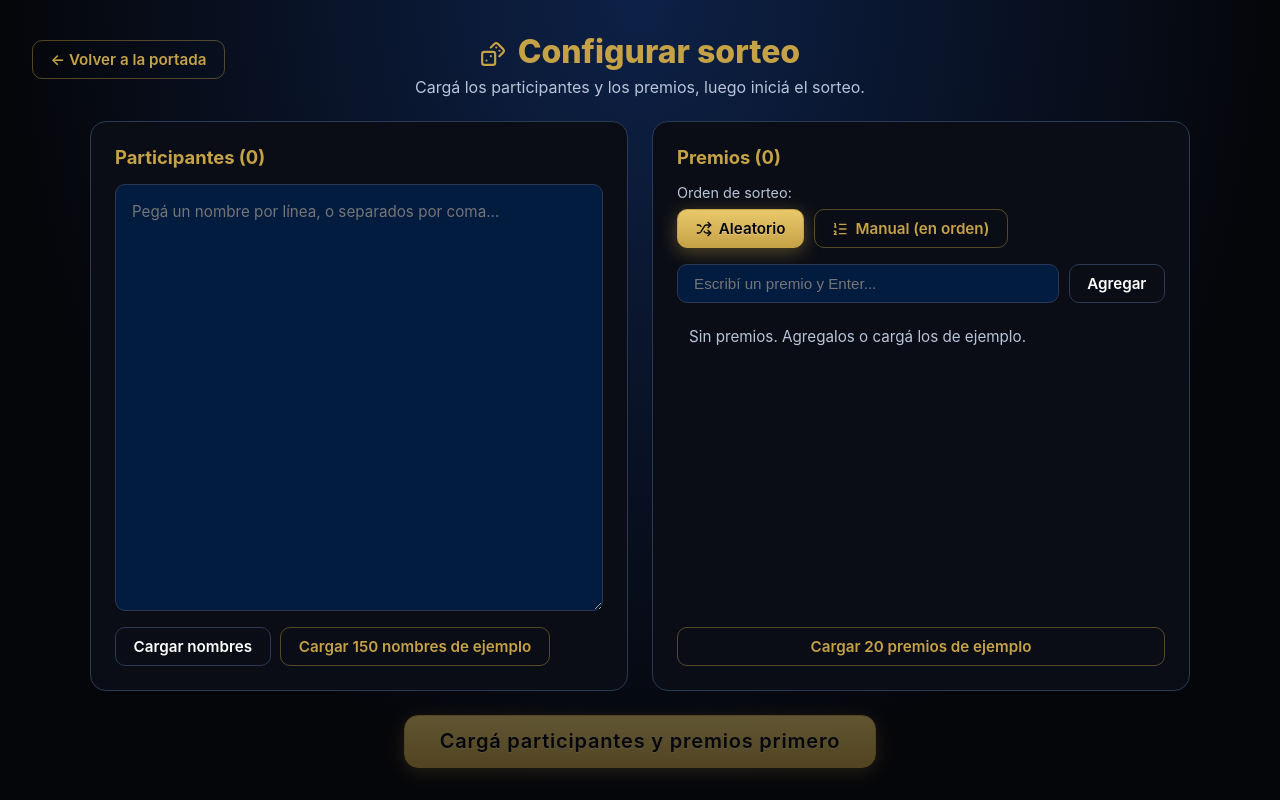
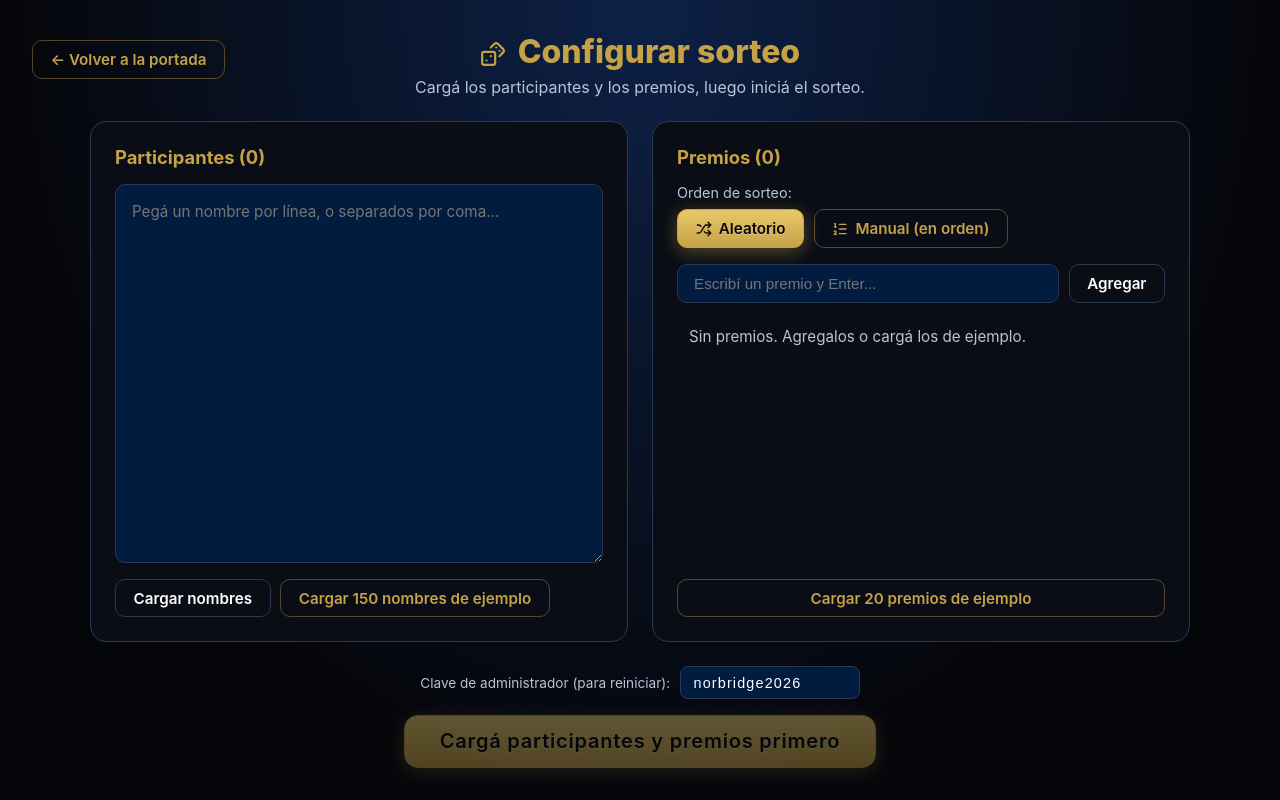
Before and after one commit to rgcandia/sorteo-norbridge, a React (Vite) app: page / in a window 1280 px wide. Both pictures are taken after a click on the button "¡QUE EMPIECEN LOS JUEGOS!". Built offline with nearby package versions, Linux system fonts and the light colour scheme.

Commit message:
feat: botón reiniciar todo con confirmación y clave de admin configurable

```diff
--- a/src/App.tsx
+++ b/src/App.tsx
@@ -15,6 +15,7 @@ export default function App() {
     resultados,
     premioActual,
     ordenPremios,
+    claveAdmin,
     cargarNombres,
     cargarPremios,
     moverPremio,
@@ -22,6 +23,9 @@ export default function App() {
     sortearPremio,
     sortearGanador,
     reiniciar,
+    setClaveAdmin,
+    verificarClave,
+    borrarTodo,
   } = useLottery()
 
   switch (pantalla) {
@@ -34,10 +38,12 @@ export default function App() {
           nombres={nombres}
           premios={premios}
           ordenPremios={ordenPremios}
+          claveAdmin={claveAdmin}
           cargarNombres={cargarNombres}
           cargarPremios={cargarPremios}
           moverPremio={moverPremio}
           setOrden={setOrden}
+          setClaveAdmin={setClaveAdmin}
           onComenzar={() => setPantalla('lottery')}
           onVolver={() => setPantalla('splash')}
         />
@@ -61,7 +67,9 @@ export default function App() {
       return (
         <ResultsScreen
           resultados={resultados}
-          onReiniciar={() => { reiniciar(); setPantalla('setup') }}
+          verificarClave={verificarClave}
+          onNuevoSorteo={() => { reiniciar(); setPantalla('setup') }}
+          onReiniciarTodo={() => { borrarTodo(); setPantalla('setup') }}
           onVolver={() => setPantalla('splash')}
         />
       )
--- a/src/components/ResultsScreen.tsx
+++ b/src/components/ResultsScreen.tsx
@@ -1,14 +1,35 @@
-import { motion } from 'framer-motion'
-import { Trophy } from 'lucide-react'
+import { useState } from 'react'
+import { motion, AnimatePresence } from 'framer-motion'
+import { Trophy, RotateCcw, X } from 'lucide-react'
 import type { Resultado } from '../hooks/useLottery'
 
 interface ResultsScreenProps {
   resultados: Resultado[]
-  onReiniciar: () => void
+  verificarClave: (clave: string) => boolean
+  onNuevoSorteo: () => void
+  onReiniciarTodo: () => void
   onVolver: () => void
 }
 
-export default function ResultsScreen({ resultados, onReiniciar, onVolver }: ResultsScreenProps) {
+export default function ResultsScreen({
+  resultados,
+  verificarClave,
+  onNuevoSorteo,
+  onReiniciarTodo,
+  onVolver,
+}: ResultsScreenProps) {
+  const [mostrarReset, setMostrarReset] = useState(false)
+  const [clave, setClave] = useState('')
+  const [error, setError] = useState(false)
+
+  function confirmarReset() {
+    if (verificarClave(clave.trim())) {
+      onReiniciarTodo()
+    } else {
+      setError(true)
+    }
+  }
+
   return (
     <div className="results">
       <motion.h1
@@ -57,13 +78,62 @@ export default function ResultsScreen({ resultados, onReiniciar, onVolver }: Res
       </motion.div>
 
       <div className="results-acciones">
-        <button className="btn btn-primary btn-grande" onClick={onReiniciar}>
+        <button className="btn btn-primary btn-grande" onClick={onNuevoSorteo}>
           Nuevo sorteo
         </button>
         <button className="btn btn-ghost" onClick={onVolver}>
           Volver al inicio
         </button>
+        <button className="btn btn-danger" onClick={() => { setMostrarReset(true); setClave(''); setError(false); }}>
+          <RotateCcw size={16} /> Reiniciar todo
+        </button>
       </div>
+
+      {/* Modal de confirmación con clave de admin */}
+      <AnimatePresence>
+        {mostrarReset && (
+          <motion.div
+            className="modal-overlay"
+            initial={{ opacity: 0 }}
+            animate={{ opacity: 1 }}
+            exit={{ opacity: 0 }}
+          >
+            <motion.div
+              className="modal-confirmar"
+              initial={{ scale: 0.85, opacity: 0 }}
+              animate={{ scale: 1, opacity: 1 }}
+              exit={{ scale: 0.85, opacity: 0 }}
+            >
+              <h3 className="modal-confirmar-titulo">Reiniciar sorteo</h3>
+              <p className="modal-confirmar-texto">
+                Se borrarán <strong>todos</strong> los participantes, premios y resultados.
+                Esta acción no se puede deshacer.
+              </p>
+              <input
+                type="password"
+                className="modal-confirmar-input"
+                placeholder="Clave de administrador"
+                value={clave}
+                onChange={(e) => { setClave(e.target.value); setError(false); }}
+                onKeyDown={(e) => e.key === 'Enter' && confirmarReset()}
+                autoFocus
+              />
+              {error && <p className="modal-confirmar-error">Clave incorrecta.</p>}
+              <div className="modal-acciones">
+                <button className="btn btn-ghost" onClick={() => setMostrarReset(false)}>
+                  Cancelar
+                </button>
+                <button className="btn btn-danger" onClick={confirmarReset}>
+                  <RotateCcw size={16} /> Confirmar y borrar
+                </button>
+              </div>
+              <button className="btn-x modal-cerrar" onClick={() => setMostrarReset(false)}>
+                <X size={20} />
+              </button>
+            </motion.div>
+          </motion.div>
+        )}
+      </AnimatePresence>
     </div>
   )
 }
--- a/src/components/SetupScreen.tsx
+++ b/src/components/SetupScreen.tsx
@@ -7,10 +7,12 @@ interface SetupScreenProps {
   nombres: string[]
   premios: string[]
   ordenPremios: OrdenPremios
+  claveAdmin: string
   cargarNombres: (texto: string) => number
   cargarPremios: (lista: string[]) => void
   moverPremio: (idx: number, dir: -1 | 1) => void
   setOrden: (o: OrdenPremios) => void
+  setClaveAdmin: (clave: string) => void
   onComenzar: () => void
   onVolver: () => void
 }
@@ -19,15 +21,18 @@ export default function SetupScreen({
   nombres,
   premios,
   ordenPremios,
+  claveAdmin,
   cargarNombres,
   cargarPremios,
   moverPremio,
   setOrden,
+  setClaveAdmin,
   onComenzar,
   onVolver,
 }: SetupScreenProps) {
   const [textoNombres, setTextoNombres] = useState(nombres.join('\n'))
   const [nuevoPremio, setNuevoPremio] = useState('')
+  const [claveLocal, setClaveLocal] = useState(claveAdmin)
 
   function handleCargarSeed() {
     const n = NOMBRES_SEED.join('\n')
@@ -135,6 +140,17 @@ export default function SetupScreen({
       </div>
 
       <footer className="setup-footer">
+        <div className="setup-footer-contenido">
+          <div className="clave-admin">
+            <label className="clave-admin-label">Clave de administrador (para reiniciar):</label>
+            <input
+              type="text"
+              className="clave-admin-input"
+              value={claveLocal}
+              onChange={(e) => setClaveLocal(e.target.value)}
+              onBlur={() => setClaveAdmin(claveLocal.trim() || claveAdmin)}
+            />
+          </div>
           <button
             className="btn btn-primary btn-grande"
             onClick={onComenzar}
@@ -144,6 +160,7 @@ export default function SetupScreen({
               ? 'Cargá participantes y premios primero'
               : `Empezar sorteo (${nombres.length} participantes, ${premios.length} premios)`}
           </button>
+        </div>
       </footer>
     </div>
   )
--- a/src/hooks/useLottery.ts
+++ b/src/hooks/useLottery.ts
@@ -10,6 +10,9 @@ const K_NOMBRES = 'sorteo_nombres'
 const K_PREMIOS = 'sorteo_premios'
 const K_RESULTADOS = 'sorteo_resultados'
 const K_ORDEN = 'sorteo_orden'
+const K_CLAVE = 'sorteo_clave'
+
+const CLAVE_DEFAULT = 'norbridge2026'
 
 function leer<T>(key: string): T | null {
   try {
@@ -32,12 +35,14 @@ export function useLottery() {
   const [resultados, setResultados] = useState<Resultado[]>([])
   const [premioActual, setPremioActual] = useState<string | null>(null)
   const [ordenPremios, setOrdenPremios] = useState<OrdenPremios>('aleatorio')
+  const [claveAdmin, setClaveAdminState] = useState<string>(CLAVE_DEFAULT)
 
   useEffect(() => {
     setNombres(leer<string[]>(K_NOMBRES) ?? [])
     setPremios(leer<string[]>(K_PREMIOS) ?? [])
     setResultados(leer<Resultado[]>(K_RESULTADOS) ?? [])
     setOrdenPremios(leer<OrdenPremios>(K_ORDEN) ?? 'aleatorio')
+    setClaveAdminState(leer<string>(K_CLAVE) ?? CLAVE_DEFAULT)
   }, [])
 
   const cargarNombres = useCallback((texto: string) => {
@@ -112,6 +117,13 @@ export function useLottery() {
     guardar(K_RESULTADOS, [])
   }, [])
 
+  const setClaveAdmin = useCallback((clave: string) => {
+    setClaveAdminState(clave)
+    guardar(K_CLAVE, clave)
+  }, [])
+
+  const verificarClave = useCallback((clave: string) => clave === claveAdmin, [claveAdmin])
+
   const borrarTodo = useCallback(() => {
     setNombres([])
     setPremios([])
@@ -128,6 +140,7 @@ export function useLottery() {
     resultados,
     premioActual,
     ordenPremios,
+    claveAdmin,
     cargarNombres,
     cargarPremios,
     moverPremio,
@@ -135,6 +148,8 @@ export function useLottery() {
     sortearPremio,
     sortearGanador,
     reiniciar,
+    setClaveAdmin,
+    verificarClave,
     borrarTodo,
   }
 }
--- a/src/index.css
+++ b/src/index.css
@@ -618,6 +618,40 @@ button {
   padding-top: 1.5rem;
 }
 
+.setup-footer-contenido {
+  display: flex;
+  flex-direction: column;
+  align-items: center;
+  gap: 1rem;
+}
+
+.clave-admin {
+  display: flex;
+  align-items: center;
+  gap: 0.6rem;
+}
+
+.clave-admin-label {
+  color: var(--texto-suave);
+  font-size: 0.85rem;
+}
+
+.clave-admin-input {
+  background: var(--navy-dark);
+  border: 1px solid var(--borde);
+  border-radius: 8px;
+  color: var(--texto);
+  padding: 0.45rem 0.8rem;
+  font-size: 0.9rem;
+  letter-spacing: 0.08em;
+  width: 180px;
+}
+
+.clave-admin-input:focus {
+  outline: none;
+  border-color: var(--dorado);
+}
+
 .empty {
   color: var(--texto-suave);
 }
@@ -764,6 +798,78 @@ button {
   gap: 0.5rem;
 }
 
+/* ===== Botón danger (reset) ===== */
+.btn-danger {
+  background: transparent;
+  border: 1px solid rgba(220, 80, 80, 0.5);
+  color: #e88;
+  display: inline-flex;
+  align-items: center;
+  gap: 0.45rem;
+  justify-content: center;
+  padding: 0.55rem 1.1rem;
+  border-radius: 10px;
+  font-size: 0.95rem;
+  font-weight: 600;
+  transition: all 0.15s ease;
+}
+
+.btn-danger:hover {
+  background: rgba(220, 80, 80, 0.12);
+  border-color: #e88;
+}
+
+/* ===== Modal confirmación reset ===== */
+.modal-confirmar {
+  position: relative;
+  display: flex;
+  flex-direction: column;
+  gap: 0.9rem;
+  background: radial-gradient(ellipse at top, #1a1330, var(--negro));
+  border: 2px solid rgba(220, 80, 80, 0.6);
+  border-radius: 20px;
+  padding: 2rem;
+  max-width: min(90vw, 440px);
+  width: 100%;
+  box-shadow: 0 20px 60px rgba(0, 0, 0, 0.7);
+}
+
+.modal-confirmar-titulo {
+  color: #e88;
+  font-size: 1.3rem;
+}
+
+.modal-confirmar-texto {
+  color: var(--texto-suave);
+  line-height: 1.5;
+}
+
+.modal-confirmar-input {
+  background: var(--navy-dark);
+  border: 1px solid var(--borde);
+  border-radius: 10px;
+  color: var(--texto);
+  padding: 0.7rem 1rem;
+  font-size: 1rem;
+  letter-spacing: 0.1em;
+}
+
+.modal-confirmar-input:focus {
+  outline: none;
+  border-color: #e88;
+}
+
+.modal-confirmar-error {
+  color: #e88;
+  font-size: 0.85rem;
+}
+
+.modal-cerrar {
+  position: absolute;
+  top: 0.6rem;
+  right: 0.6rem;
+}
+
 /* ===== Responsive ===== */
 @media (max-width: 768px) {
   .setup-grid { grid-template-columns: 1fr; }
```
Also changed, not shown: 1 other file (tests, documents, lock files or other folders). Lines whose indentation alone changed are shown as unchanged.
